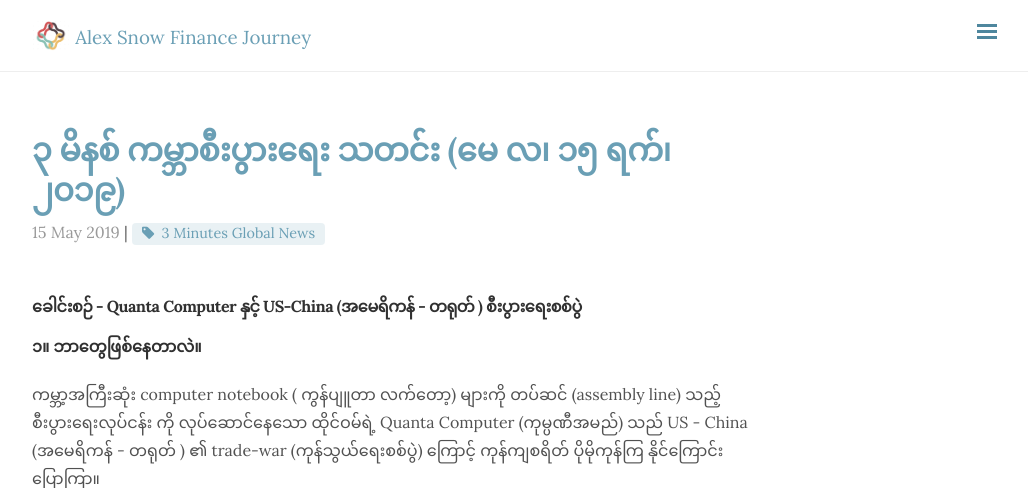
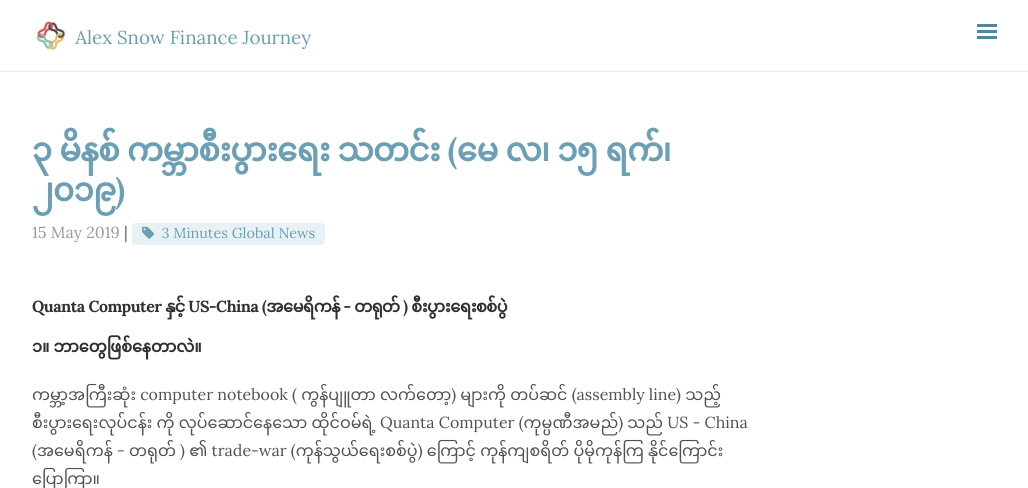
Before and after one commit to alexsnow348/alexsnow348.github.io, a Jekyll site: the page built from _posts/2019-05-15-3minutesglobalnews.md, in a window 1280 px wide and 900 px high, cut to the strip 0-488 px from the top of the window. Shown: the whole strip, without its empty margins (248-1276 px from the left). Built offline with Jekyll 4.4.1, drawn with Linux system fonts in a browser that asks for light colours; nearby versions of some CDN libraries; comment, search, counter and statistics services are not loaded.

Commit message:
changed title header

```diff
--- a/_posts/2019-05-15-3minutesglobalnews.md
+++ b/_posts/2019-05-15-3minutesglobalnews.md
@@ -5,7 +5,7 @@
 tag: ["3 Minutes Global News"]
 ---
 
-### ခေါင်းစဉ် - Quanta Computer နှင့် US-China (အမေရိကန် - တရုတ် ) စီးပွားရေးစစ်ပွဲ
+### Quanta Computer နှင့် US-China (အမေရိကန် - တရုတ် ) စီးပွားရေးစစ်ပွဲ
 
 **၁။ ဘာတွေဖြစ်နေတာလဲ။**
 
```
Also changed, not shown: _posts/2019-05-13-3minutesglobalnews.md (+1 -1 lines), _posts/2019-05-14-3minutesglobalnews.md (+1 -1 lines), _posts/2019-05-16-3minutesglobalnews.md (+1 -1 lines), _posts/2019-05-17-3minutesglobalnews.md (+1 -1 lines).
